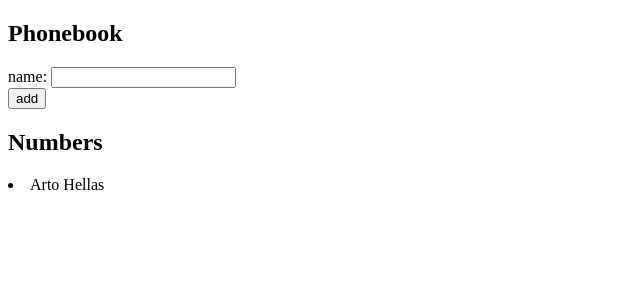
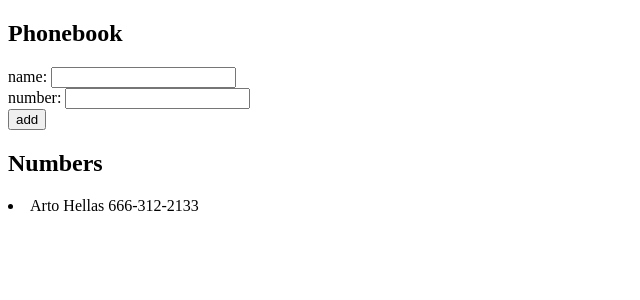
Before and after one commit to cvalt-code/FSO-Exercises, a React (Vite) app in the folder part2/phonebook/: page / in a window 1280 px wide. Shown: the top 300 px of the page, without its empty margins (0-640 px from the left). Built offline with nearby package versions, Linux system fonts and the light colour scheme.

Commit message:
exercise 2.8

```diff
--- a/part2/phonebook/src/App.jsx
+++ b/part2/phonebook/src/App.jsx
@@ -1,36 +1,46 @@
 import { useState } from 'react'
 
 const Person = ({ person }) => {
-  return <li>{person.name}</li>
+  return <li>{person.name} {person.number}</li>
 }
 
 
 const App = () => {
   const [persons, setPersons] = useState([
-    { name: 'Arto Hellas' }
+    { name: 'Arto Hellas' ,
+      number: '666-312-2133'
+    }
   ])
   const [newName, setNewName] = useState('')
+  const [newNumber, setNewNumber] = useState('')
 
   const handleNoteChange = (event) => {
   console.log(event.target.value)
   setNewName(event.target.value)  }
 
+  const handleNumberChange = (event) => {
+  console.log(event.target.value)
+  setNewNumber(event.target.value)  }
+
   const addPerson = (event) => {
   event.preventDefault()
   const personObject = {
     name: newName,
+    number: newNumber,
   }
   const isRepeated = persons.some(person => person.name === newName);
   if (isRepeated) {
     alert(`${newName} is already added to the phonebook`)
     setNewName('');
+    setNewNumber('');
 
   }
   else {
   console.log(personObject);
 
   setPersons(persons.concat(personObject))
-  setNewName('')}
+  setNewName('')
+  setNewNumber('');}
 }
 
   return (
@@ -39,6 +49,9 @@
       <form onSubmit={addPerson}>
         <div>
           name: <input value={newName} onChange={handleNoteChange}/>
+        </div>
+        <div>
+          number: <input value={newNumber} onChange={handleNumberChange}/>
         </div>
         <div>
           <button type="submit">add</button>
```
